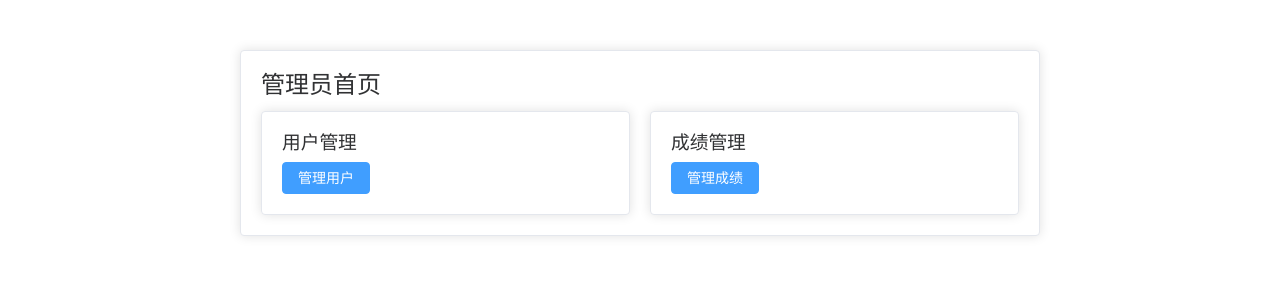
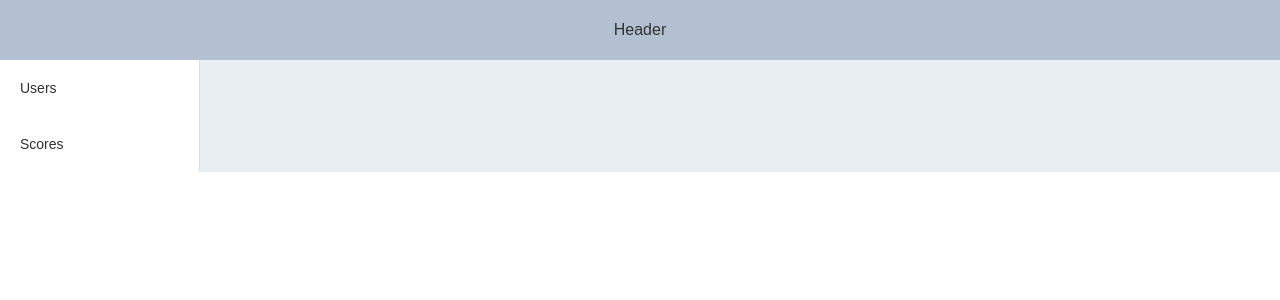
Before and after one commit to xiaowulang-turbo/ScoreQuery-Vue, a Vue app in the folder client/: page /admin in a window 1280 px wide. Shown: the top 300 px of the page. Built offline with nearby package versions, Linux system fonts and the light colour scheme.

Commit message:
refactor: redesign AdminHome layout with new UI components

```diff
--- a/client/src/views/AdminHome.vue
+++ b/client/src/views/AdminHome.vue
@@ -1,22 +1,20 @@
 <template>
-  <el-card class="admin-home">
-    <h2>管理员首页</h2>
-    <el-row :gutter="20">
-      <el-col :span="12">
-        <el-card>
-          <h3>用户管理</h3>
-          <el-button type="primary" @click="goToUsers">管理用户</el-button>
-        </el-card>
-      </el-col>
-      <el-col :span="12">
-        <el-card>
-          <h3>成绩管理</h3>
-          <el-button type="primary" @click="goToScores">管理成绩</el-button>
-        </el-card>
-      </el-col>
-    </el-row>
-  </el-card>
-  <div><router-view /></div>
+  <div class="common-layout">
+    <el-container>
+      <el-header>Header</el-header>
+      <el-container>
+        <el-aside width="200px">
+          <el-menu>
+            <el-menu-item @click="goToUsers">Users</el-menu-item>
+            <el-menu-item @click="goToScores">Scores</el-menu-item>
+          </el-menu>
+        </el-aside>
+        <el-main>
+          <router-view />
+        </el-main>
+      </el-container>
+    </el-container>
+  </div>
 </template>
 
 <script>
@@ -37,8 +35,24 @@ export default {
 </script>
 
 <style>
-.admin-home {
-  width: 800px;
-  margin: 50px auto;
+.el-header {
+  background-color: #b3c0d1;
+  color: #333;
+  text-align: center;
+  line-height: 60px;
+}
+
+.el-aside {
+  background-color: #d3dce6;
+  color: #333;
+  text-align: center;
+  line-height: 200px;
+}
+
+.el-main {
+  background-color: #e9eef3;
+  color: #333;
+  text-align: center;
+  line-height: 160px;
 }
 </style>
```
